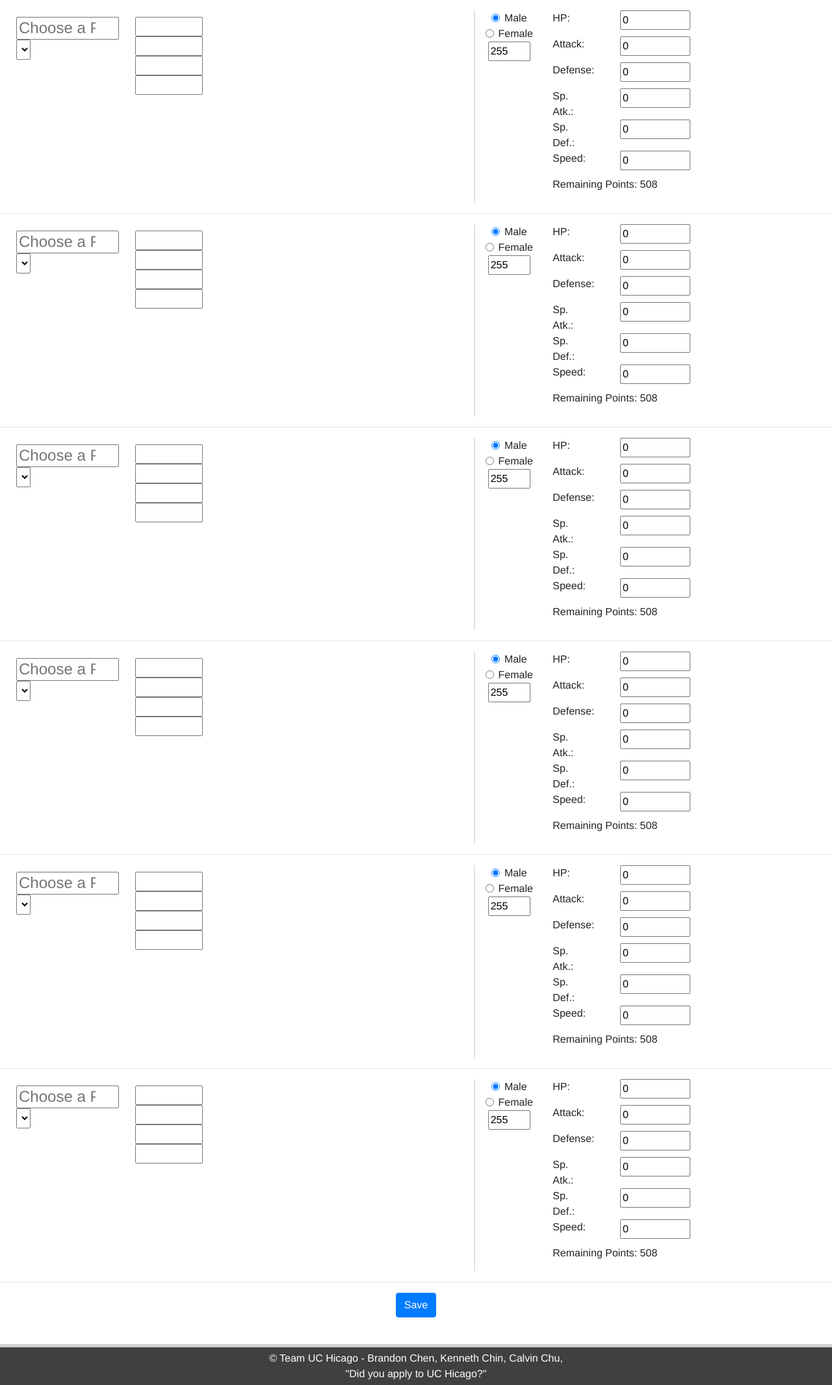
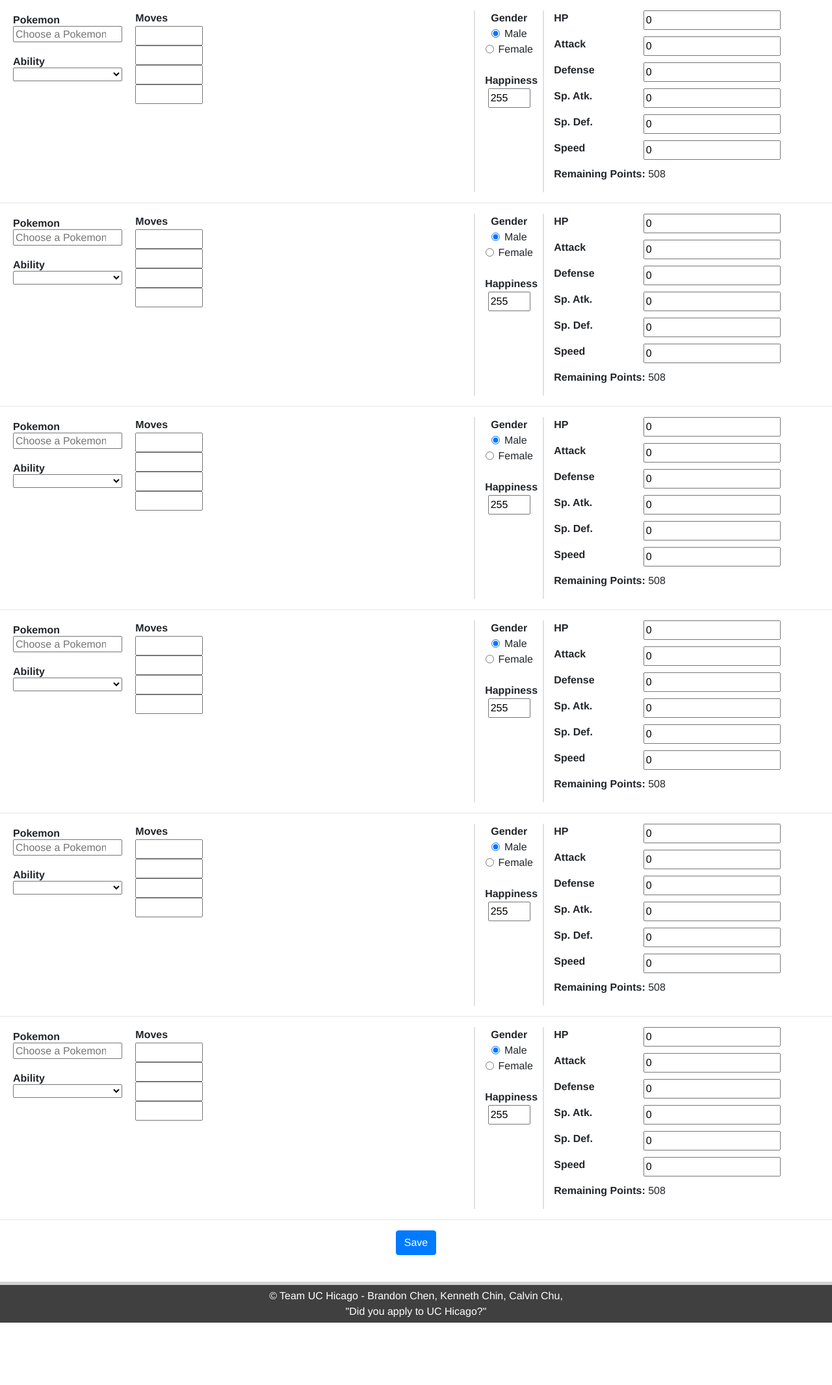
Before and after one commit to KennethChin0/uc_hicago, a Flask app: page /teambuilder in a window 1280 px wide. Shown: the part 56-2188 px from the top of the page at 65% size. After the commit the page ends 2092 px from the top, so only its background shows below. Run offline with Flask 2, Linux system fonts and the light colour scheme; data comes from the database, SQL or seed files in the repository; lists and menus that the app fills with data are empty; some libraries are stand-ins or nearby versions.

Commit message:
tweaking teambuilder

```diff
--- a/static/teambuilder.js
+++ b/static/teambuilder.js
@@ -823,6 +823,7 @@ var updateMoveDesc = function(e) {
       tar.innerHTML = "<img src=\"/static/icons/" + d[1] + ".png\">" + "<img src=\"/static/icons/" + d[4] + ".png\">";
       if (d[6] > 0) tar.innerHTML = tar.innerHTML + " <b>Power:</b> " + d[2] + " <b>PP:</b> " + d[3] + " | " + d[5].replace("$effect_chance", d[6]);
       else if (d[7] > 0)tar.innerHTML = tar.innerHTML + " <b>Power:</b> " + d[2] + " <b>PP:</b> " + d[3] + " | " + d[5].replace("$effect_chance", d[7]);
+      else if (d[8] > 0)tar.innerHTML = tar.innerHTML + " <b>Power:</b> " + d[2] + " <b>PP:</b> " + d[3] + " | " + d[5].replace("$effect_chance", d[8]);
       else tar.innerHTML = tar.innerHTML + " <b>Power:</b> " + d[2] + " <b>PP:</b> " + d[3] + " | " + d[5];
       break;
     }
--- a/templates/teambuilder.html
+++ b/templates/teambuilder.html
@@ -44,10 +44,12 @@
 <div class="container-fluid" >
           <div class="row" style="width:100%">
             <div class="col-2">
-              <div style="margin: 10px;">
-                <h4>
-                  <input name="pokemon_{{i}}" id="pokemon_{{i}}" list="mons" autocomplete="off" style="width:100%;" placeholder="Choose a Pokemon">
-                  <select name="ability_{{i}}" id="ability_{{i}}"> </select>
+              <div style="margin: 5px;">
+                <h4 style="font-size:16px;">
+                  <b>Pokemon</b>
+                  <input name="pokemon_{{i}}" id="pokemon_{{i}}" list="mons" autocomplete="off" style="width:100%; font-size:16px;" placeholder="Choose a Pokemon">
+                  <br><br><b>Ability</b>
+                  <select name="ability_{{i}}" id="ability_{{i}}" style="width:100%; font-size:16px;"> </select>
                 </h4>
                 <center>
                 <div id="pic_{{i}}">
@@ -59,21 +61,23 @@
                 </center>
               </div>
             </div>
-            <div class="col-1" style="text-align: center; margin-top:10px;">
+            <div class="col-1" style="width:100%;">
+              <div class="row"><b>Moves</b></div>
               {% for x in range(4) %}
                 <div class="row">
                   <input name="move{{i}}{{x}}" id="move{{i}}{{x}}" list="moves{{i}}" style="width:100%;" autocomplete="off">
                 </div>
               {% endfor %}
             </div>
-            <div class="col-4" style="margin-top:9px;">
+            <div class="col-4" style="margin-top:25px;">
               {% for x in range(4) %}
-                <p id="moveDesc{{i}}{{x}}" style="font-size:12px; height:30px; margin-bottom:0px;">
+                <p id="moveDesc{{i}}{{x}}" style="font-size:12px; height:30px; margin-bottom:0px; line-height:10pt;">
                 </p>
               {% endfor %}
             </div>
             <span class="border"></span>
             <div class="col-1" style="text-align: center">
+              <b>Gender</b>
               <div class="form-check">
                 <input class="form-check-input" type="radio" name="gender_{{i}}" id="genderM_{{i}}" value="male" checked>
                 <label class="form-check-label" for="gender_{{i}}">
@@ -85,25 +89,27 @@
                 <label class="form-check-label" for="gender_{{i}}">
                   Female
                 </label>
-              </div>
+              </div><br>
+              <b>Happiness</b>
               <input name="happiness_{{i}}" type="number" id="happiness_{{i}}" value="255" min="0" max="255" step="1" style="width:65px"/>
             </div>
+            <span class="border"></span>
             <div class="col" style="">
               {% for x in range(6) %}
               <!-- row_stat (0 = hp, 1 = atk, 2 = def, 3 = spa, 4 = spd, 5 = spe) -->
               <div class="row">
-              <div class="col-2" style="">
-              {% if x == 0 %} HP: {% endif %}
-              {% if x == 1 %} Attack: {% endif %}
-              {% if x == 2 %} Defense: {% endif %}
-              {% if x == 3 %} Sp. Atk.: {% endif %}
-              {% if x == 4 %} Sp. Def.: {% endif %}
-              {% if x == 5 %} Speed: {% endif %}
+              <div class="col-3" style="">
+              {% if x == 0 %} <b>HP</b> {% endif %}
+              {% if x == 1 %} <b>Attack</b> {% endif %}
+              {% if x == 2 %} <b>Defense</b> {% endif %}
+              {% if x == 3 %} <b>Sp. Atk.</b> {% endif %}
+              {% if x == 4 %} <b>Sp. Def.</b> {% endif %}
+              {% if x == 5 %} <b>Speed</b> {% endif %}
             </div>
             <div class="col-1" style="">
               <p id="stat_{{i}}{{x}}" style="display:inline-block"><br></p>
             </div>
-            <div class="col-4" style="">
+            <div class="col">
               <input type="number" name="points_{{i}}{{x}}" step="4" min="0" max="252" value="0" id="slider_{{i}}{{x}}" style="width:100%;">
               <br>
               </div>
@@ -114,7 +120,7 @@
 
               {% endfor %}
 
-              Remaining Points:
+              <b>Remaining Points:</b>
               <p id="rem{{i}}" style="display:inline-block">508</p>
           </div>
           </div>
@@ -151,7 +157,7 @@
 </ul>
 <ul id="moveDescs">
   {% for x in moves %}
-  <li style="display:none;" id="moveDescs_{{x[1]}}">{{x[1]}},{{x[2]}},{{x[3]}},{{x[4]}},{{x[6]}},{{x[8]}},{{x[10]}},{{x[16]}}</li>
+  <li style="display:none;" id="moveDescs_{{x[1]}}">{{x[1]}},{{x[2]}},{{x[3]}},{{x[4]}},{{x[6]}},{{x[8]}},{{x[10]}},{{x[16]}},{{x[14]}}</li>
   {% endfor %}
 </ul>
 <ul id="abils">
```
